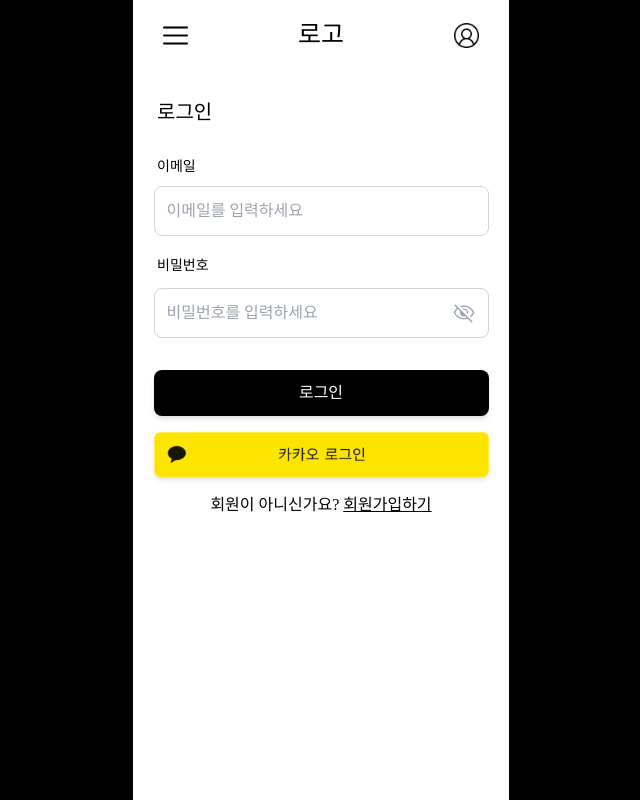
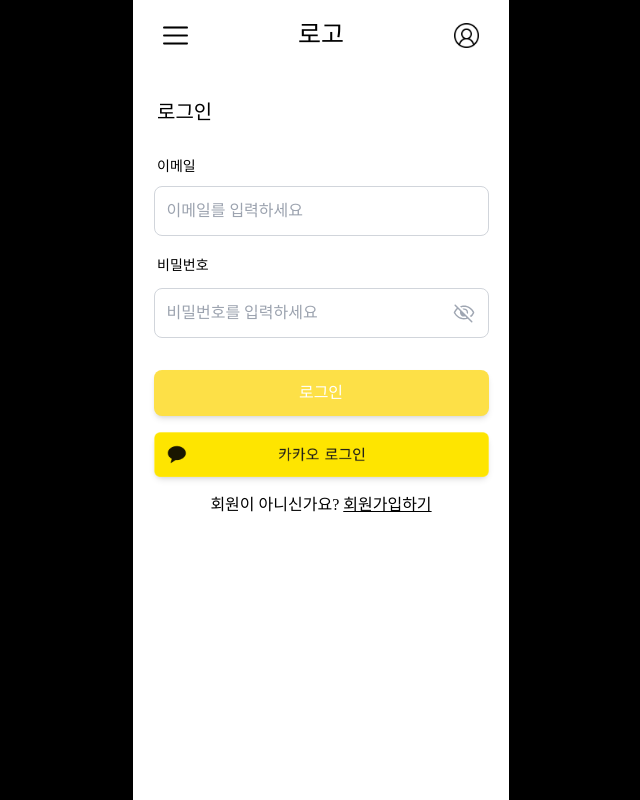
Before and after one commit to yeona813/frontend, a React (Create React App) app: page /login in a window 1280 px wide. Shown: the whole page, without its empty margins (319-959 px from the left). Built offline with nearby package versions, Linux system fonts and the light colour scheme; a web font is replaced by a local one.

Commit message:
refactor: Login 수정

```diff
--- a/src/components/login/Login.tsx
+++ b/src/components/login/Login.tsx
@@ -89,7 +89,7 @@ const Login = () => {
       <section>
         <div className="mt-[20px] text-center flex flex-col gap-4 items-center">
           <button
-            className="rounded-lg bg-black w-[335px] h-[45.5px] shadow-md text-white"
+            className="rounded-lg bg-yellow-300 w-[335px] h-[45.5px] shadow-md text-white"
             type="button"
           >
             로그인
```
